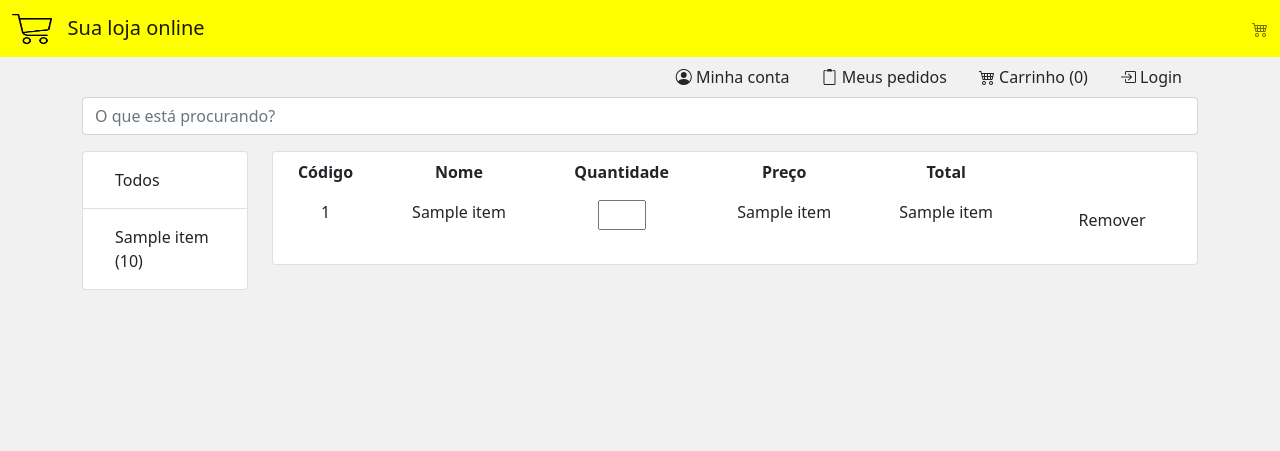
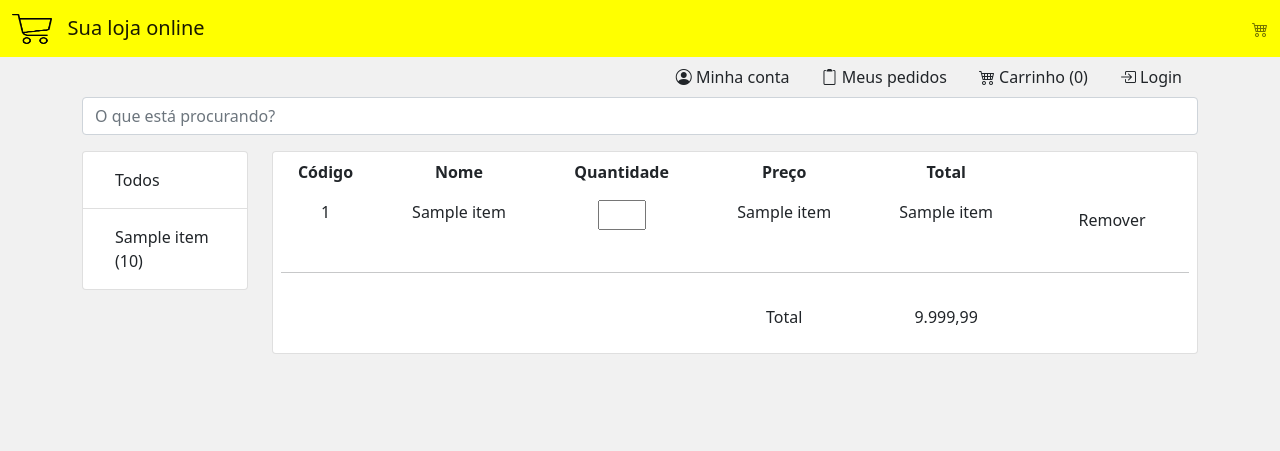
Before and after one commit to dlancioni/ecommerce, a Flask app: template store/templates/cart.html in a window 1280 px wide. Shown: the top 451 px of the page. Run offline with Flask 2, Linux system fonts and the light colour scheme; the template is opened without the code that fills it: most values are stand-ins (such as "Sample title", 1, 10 or a date in 2020); form fields are guessed from the names that the template uses; parts of the project's set-up code (start-up, migrations or seed data) failed here and were passed over.

Commit message:
Add total

```diff
--- a/store/templates/cart.html
+++ b/store/templates/cart.html
@@ -26,6 +26,17 @@
                                 <td><a class="nav-link link-dark" href="{{url_for("remove_cart", id=item[0]) }}">Remover </a></td>
                             </tr>
                         {% endfor %}
+                        <tr>
+                            <td colspan="6"><hr></td>
+                        </tr>
+                        <tr>
+                            <td></td>
+                            <td></td>
+                            <td></td>
+                            <td>Total</td>
+                            <td>9.999,99</td>
+                            <td></td>
+                        </tr>
                     </table>
                 </div>
             </div>
```
